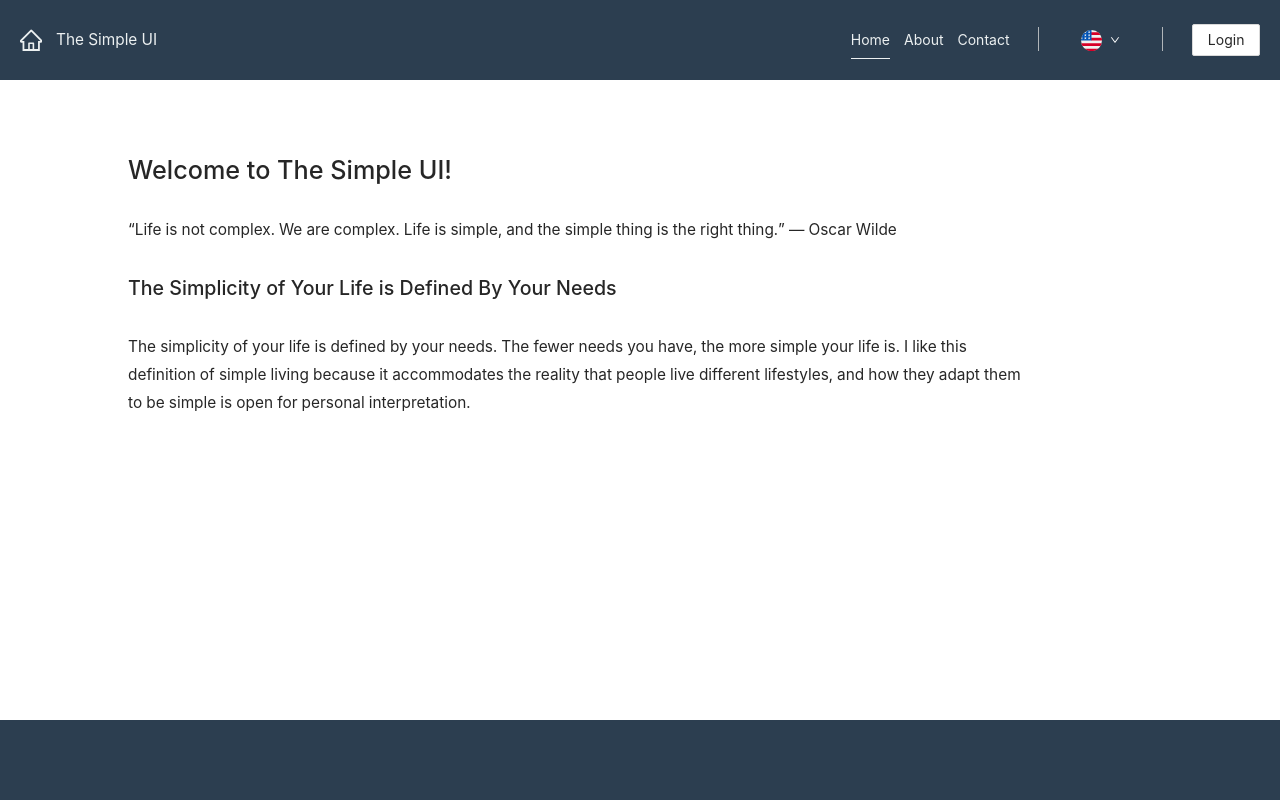
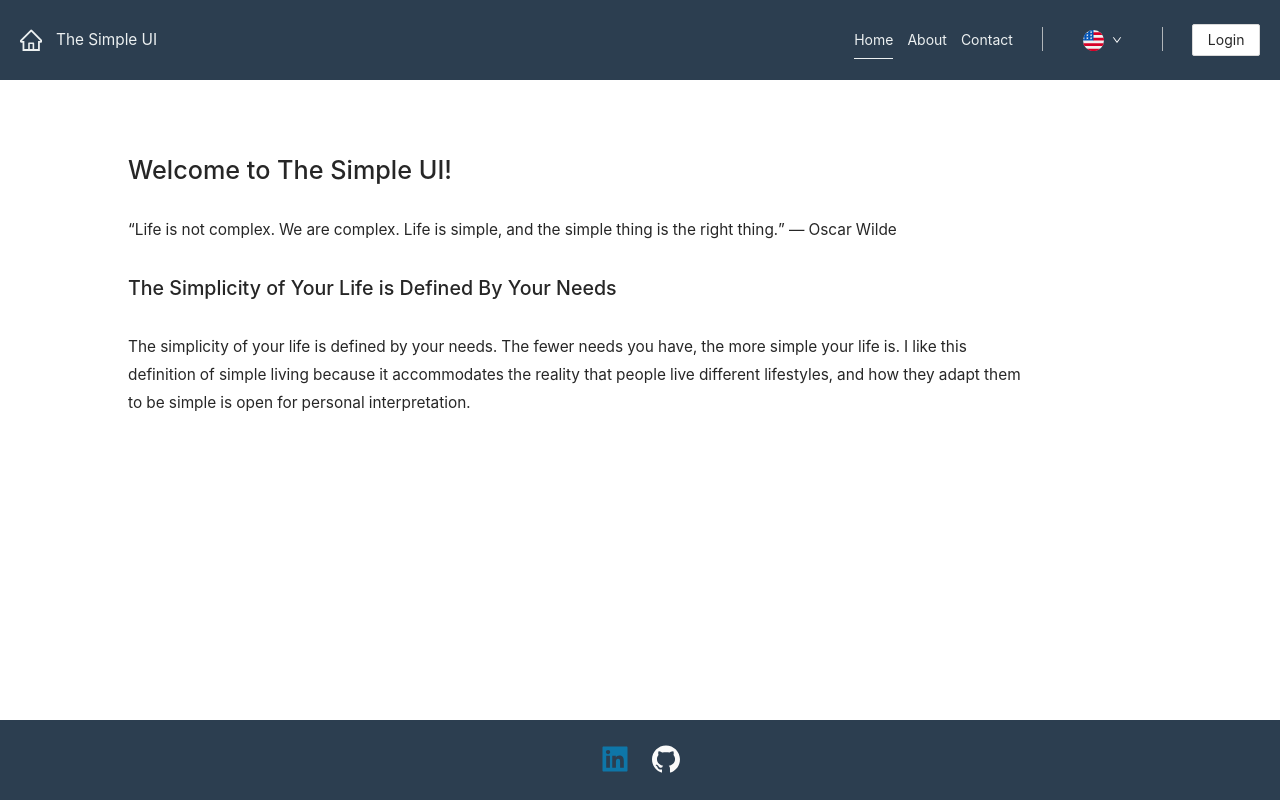
Before and after one commit to emrerdem1/simple-ui, a React (Create React App) app: page / in a window 1280 px wide. Built offline with nearby package versions, Linux system fonts and the light colour scheme.

Commit message:
Implement footer links, improve the language dropdown click experience

```diff
--- a/src/components/FooterView.tsx
+++ b/src/components/FooterView.tsx
@@ -1,16 +1,48 @@
 import React from 'react';
 import styled from '@emotion/styled';
+import { GithubFilled, LinkedinFilled } from '@ant-design/icons';
+import { Button } from 'antd';
+import { ContactLinks } from './common/constants';
 
 const FooterContainer = styled.div`
   display: flex;
   justify-content: center;
+  align-items: center;
+  column-gap: 1.5em;
   margin-top: auto;
   height: 80px;
   background-color: #2c3e50;
+
+  .ant-btn {
+    padding: 0;
+  }
+
+  .anticon {
+    font-size: 2em;
+  }
 `;
 
 const FooterView: React.FC = () => {
-  return <FooterContainer></FooterContainer>;
+  return (
+    <FooterContainer>
+      <Button
+        type="text"
+        href={ContactLinks.LINKEDIN.url}
+        target="_blank"
+        rel="noopener"
+      >
+        <LinkedinFilled style={{ color: ContactLinks.LINKEDIN.color }} />
+      </Button>
+      <Button
+        type="text"
+        href={ContactLinks.GITHUB.url}
+        target="_blank"
+        rel="noopener"
+      >
+        <GithubFilled style={{ color: ContactLinks.GITHUB.color }} />
+      </Button>
+    </FooterContainer>
+  );
 };
 
 export default FooterView;
--- a/src/components/common/constants.ts
+++ b/src/components/common/constants.ts
@@ -12,3 +12,24 @@ export enum LanguageIconPaths {
   TR = '/assets/tr-icon.svg',
   EN = '/assets/en-icon.svg',
 }
+
+enum Contact {
+  LINKEDIN = 'LINKEDIN',
+  GITHUB = 'GITHUB',
+}
+
+interface ContactInfo {
+  url: string;
+  color: string;
+}
+
+export const ContactLinks: Record<Contact, ContactInfo> = {
+  [Contact.LINKEDIN]: {
+    url: 'https://www.linkedin.com/in/emrerdem94/',
+    color: '#0e76a8',
+  },
+  [Contact.GITHUB]: {
+    url: 'https://github.com/emrerdem1',
+    color: '#fafafa',
+  },
+};
--- a/src/components/navigation/LanguageSelectionView.tsx
+++ b/src/components/navigation/LanguageSelectionView.tsx
@@ -11,11 +11,9 @@ import { Breakpoints, LanguageIconPaths } from '../common/constants';
 import { useTranslation } from 'react-i18next';
 
 const DropdownContainer = styled.div`
-  // Increase click trigger area for mobile.
-  padding: 0.8em;
-
   .ant-dropdown-trigger {
-    width: 3em;
+    // Increase click trigger area for mobile.
+    padding: 0.8em;
     display: flex;
     align-items: center;
     justify-content: center;
@@ -23,7 +21,7 @@ const DropdownContainer = styled.div`
     color: white;
 
     img {
-      width: 50%;
+      width: 1.5em;
     }
 
     span {
@@ -50,7 +48,7 @@ const LanguageSelectionView: React.FC = () => {
 
   const languageMenuList = (
     <Menu
-      style={{ marginTop: '2px', padding: '2px' }}
+      style={{ marginTop: '-4px', padding: '2px' }}
       selectable={true}
       defaultSelectedKeys={[Language.EN]}
       onClick={updateLanguageSelection}
```
